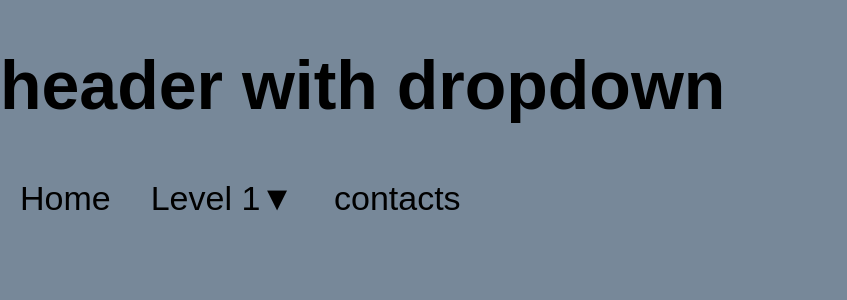
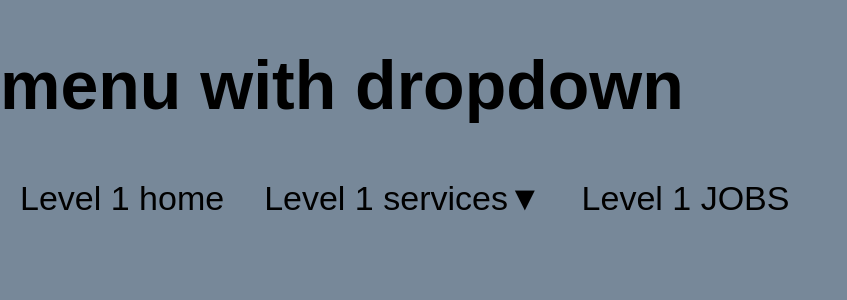
Before and after one commit to SergeyKardashev/navigation-menu-react, a React (Create React App) app: page / in a window 1280 px wide. Shown: the top 300 px of the page, without its empty margins (0-847 px from the left). Built offline with nearby package versions, Linux system fonts and the light colour scheme.

Commit message:
fix: rearrange menu items

```diff
--- a/src/components/App.js
+++ b/src/components/App.js
@@ -5,20 +5,20 @@ import { MenuItem } from "./MenuItem";
 function App() {
   return (
     <div className="App">
-      <h1 className="App-header">header with dropdown</h1>
+      <h1 className="App-header">menu with dropdown</h1>
       <Menu>
-        <MenuItem name="Home" />
-        <MenuItem name="Level 1">
+        <MenuItem name="Level 1 home" />
+        <MenuItem name="Level 1 services">
           <MenuItem name="Level 2 with children" >
             <MenuItem name="Level 3a" />
             <MenuItem name="Level 3b" />
             <MenuItem name="Level 3c" />
             <MenuItem name="Level 3d_the_last_of_3rd" />
           </MenuItem>
-          <MenuItem name="Level 2" />
-          <MenuItem name="Level 2 " />
+          <MenuItem name="Level 2 SEO" />
+          <MenuItem name="Level 2 DESIGN" />
         </MenuItem>
-        <MenuItem name="contacts" />
+        <MenuItem name="Level 1 JOBS" />
       </Menu>
     </div>
   );
```
